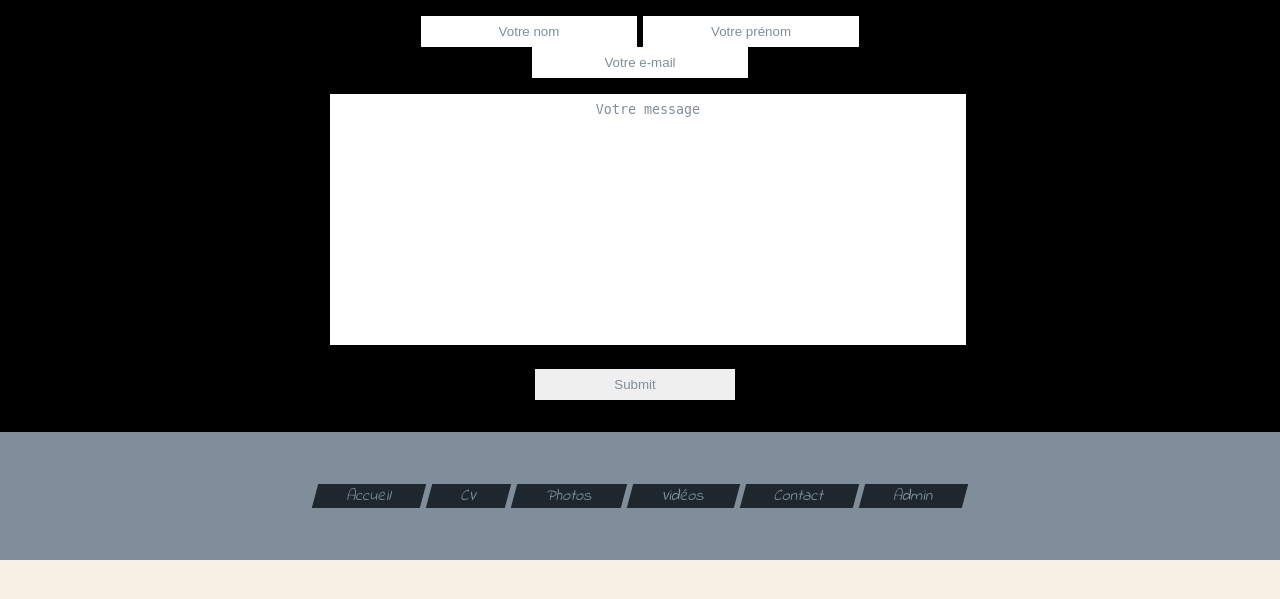
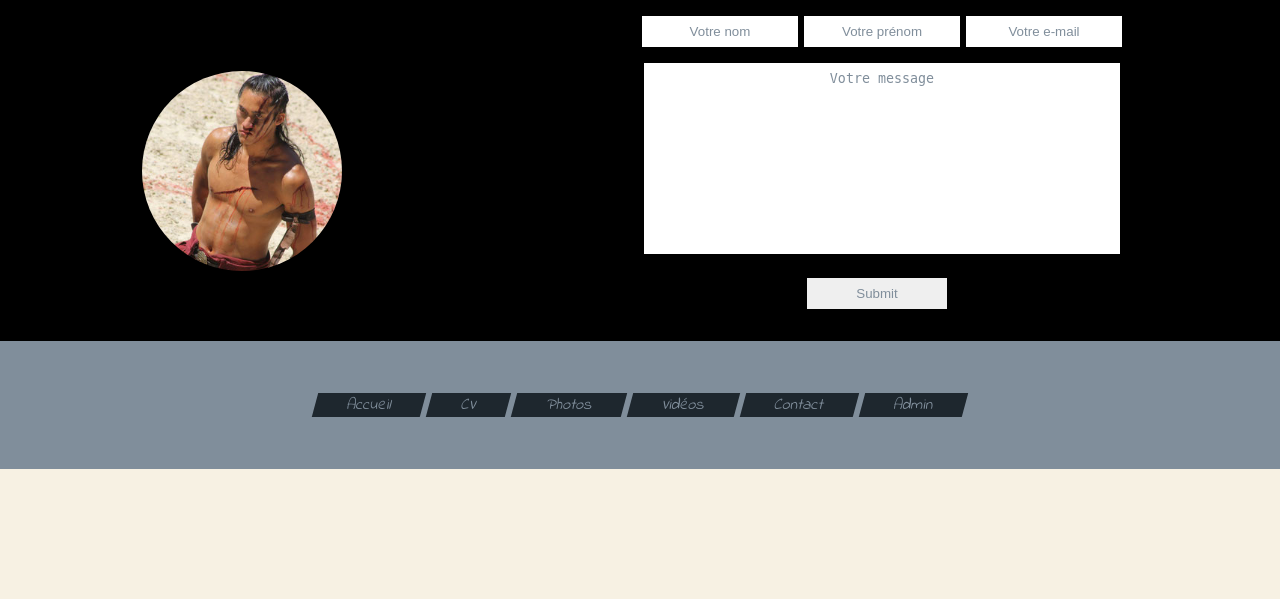
Before and after one commit to sinedie87/Site-Ludo, a PHP site: page /contact.php in a window 1280 px wide. Shown: the part 128-727 px from the top of the page. Run offline with PHP 8.4, Linux system fonts and the light colour scheme; some libraries are stand-ins or nearby versions.

Commit message:
MaJ 05/04 8h52

```diff
--- a/css/style.css
+++ b/css/style.css
@@ -46,7 +46,7 @@ h1.main {
 	text-align: center;
 }
 
-h2 {
+.container2 h2 {
 	border: 2px solid #FFF;
 	border-bottom: none;
 	margin: 0px;
@@ -79,8 +79,8 @@ h2 {
 	/*border-style: dashed solid;
 	border-width: 8px;
 	border-color: grey;
-	padding: 16px;
-	margin: 0 32px;*/
+	padding: 16px;*/
+	margin: 16px 0px;
 	border-radius: 50%;
 	/*flex: 1 1 25%;*/
 	text-align: center;
@@ -96,19 +96,26 @@ h2 {
 
 .container2 {
 	display: flex;
+
 }
 
 .cascade, .acting, .artsmartiaux {
-	/*flex: 1 1 auto;*/
+	flex: 1 1 33%;
 	margin: 16px 8px;
 }
 
-.artsmartiaux article, .cascade article, .acting article {
+.cascade article, .acting article, .artsmartiaux article {
 	border: 2px solid #FFF;
+	/*height: 306px;*/
+	/*display: flex;*/
+
 }
 
 article {
 	padding: 8px;
+	text-align: center;
+
+
 }
 /********** PAGE CV **********/
 
@@ -118,6 +125,10 @@ article {
 
 .hide {
 	display: block;
+}
+
+.experience h3, .experience p {
+	margin: 0.5em;
 }
 
 /********** PAGE PHOTO **********/
@@ -131,38 +142,35 @@ img.carrousel_photo {
 	border: 2px solid #FFF;
 }
 
-/********** PAGE EXPERIENCE **********/
+/********** PAGE CONTACT **********/
 
-.experience {
+.container_CV {
 	display: flex;
+	justify-content: space-around;
+	align-items: center;
 }
 
-.experience h3, .experience p {
-	margin: 0.5em;
+.container_CV img {
+	border-radius: 50%;
+	width: 200px;
+	height: 200px;
 }
 
-/********** PAGE CONTACT **********/
-
-form {
-	/*display: flex;
-	flex-direction: column;*/
-	/*align-content: center;*/
-	width: 620px;
-	margin: 0 auto;
+.form_Contact {
 	text-align: center;
 	padding: 16px;
 }
 
 input {
 	padding: 8px;
-	width: 200px;
+	width: 140px;
 	border: none;
 }
 
 textarea {
 	resize: none;
-	width: 620px;
-	height: 235px;
+	width: 460px;
+	height: 175px;
 	padding: 8px;
 	margin: 0 auto;
 	border: none;
@@ -181,10 +189,15 @@ input[type=submit], input[type=reset]{
   text-align: center;
 }
 
-.contact {
+/********** PAGE ADMIN **********/
 
+
+.form_Admin {
+	/*display: flex;
+	flex-direction: column;*/
+	/*align-content: center;*/
+	width: 620px;
+	margin: 0 auto;
+	text-align: center;
+	padding: 16px;
 }
-
-input {
-
-}
--- a/templates/contact_tpl.php
+++ b/templates/contact_tpl.php
@@ -8,7 +8,7 @@
 <!-- CSS -->
 	<link rel="stylesheet" type="text/css" href="css/style.css">
 	<link href="https://fonts.googleapis.com/css?family=Indie+Flower" rel="stylesheet">
-	<title>Ludovic FAURE - cascadeur</title>
+	<title>Ludovic FAURE - Contact</title>
 </head>
 
 <body>
@@ -17,9 +17,13 @@
 
 <main>
 
-	<form action="" method="post">
+	<section class="container_CV">
 
-		<!-- <section class="contact"> -->
+		<img src="images/profil.jpg" alt="">
+
+		<form action="" method="post" class="form_Contact">
+
+			<!-- <section class="contact"> -->
 
 			<!-- <p>Votre nom : </p> -->
 			<input type="text" name="nom" placeholder="Votre nom">
@@ -45,8 +49,10 @@
 
 		<!-- </section> -->
 
+		</form>
 
-	</form>
+	</section>
+
 </main>
 
 <!-- Footer avec menu navigation -->
--- a/templates/photo_tpl.php
+++ b/templates/photo_tpl.php
@@ -8,7 +8,7 @@
 <!-- CSS -->
 	<link rel="stylesheet" type="text/css" href="css/style.css">
 	<link href="https://fonts.googleapis.com/css?family=Indie+Flower" rel="stylesheet">
-	<title>Ludovic FAURE - cascadeur</title>
+	<title>Ludovic FAURE - Photos</title>
 </head>
 
 <body>
```
Also changed, not shown: templates/admin_tpl.php (+4 -3 lines), templates/cv_tpl.php (+5 -3 lines), templates/index_tpl.php (+35 -18 lines). Lines whose indentation alone changed are shown as unchanged.
